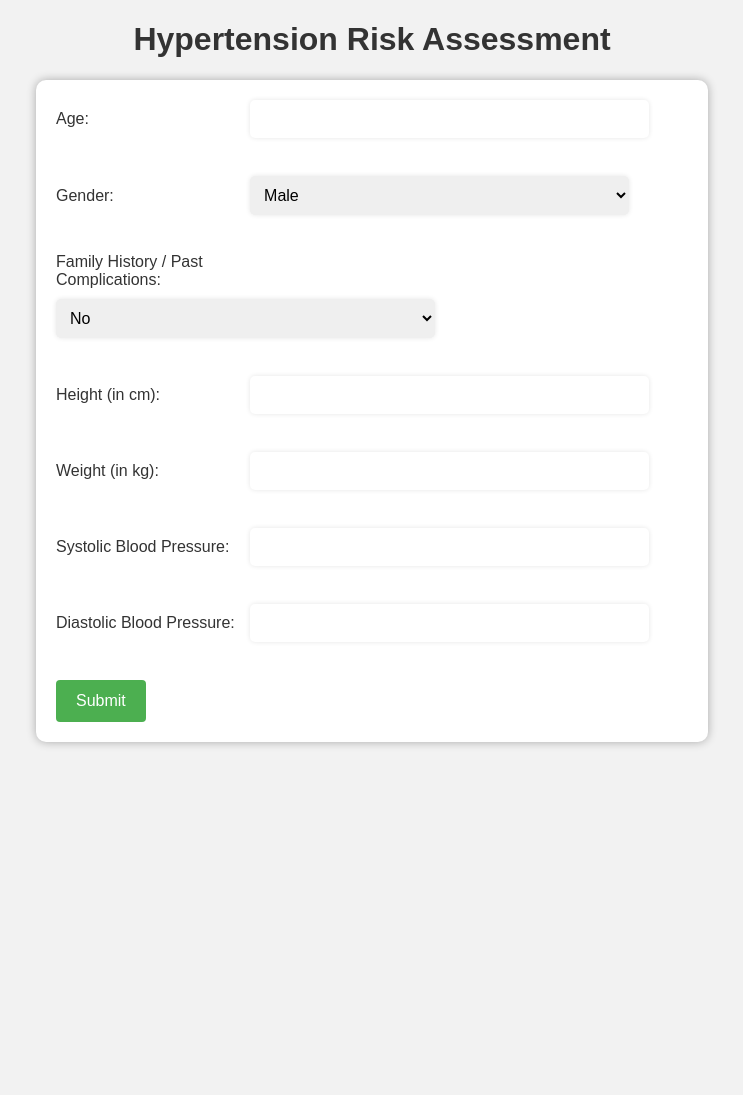
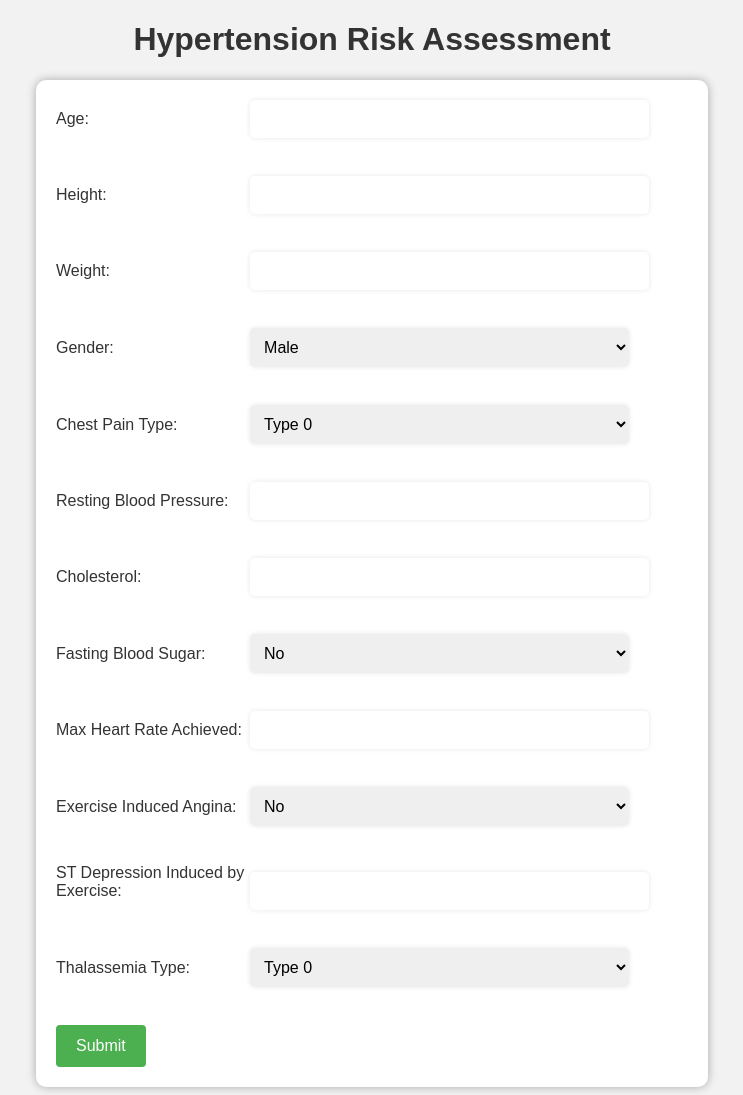
Before and after one commit to nekumartins/Remote-Nurse, a Flask app: page /home in a window 1280 px wide. Shown: the whole page, without its empty margins (268-1011 px from the left). Before the commit the page ends 746 px from the top, so only its background shows below. Run offline with Flask 3, Linux system fonts and the light colour scheme; parts of the project's set-up code (start-up, migrations or seed data) failed here and were passed over.

Commit message:
update params for sql query

```diff
--- a/app.py
+++ b/app.py
@@ -40,8 +40,14 @@ def home():
         hypertension_risk = detect_hypertension(age, cp, trestbps, chol, fbs, thalach, exang, oldpeak, thal)
 
         # Store user input and hypertension risk in the database
-        db.execute("INSERT INTO users (age, gender, cp, trestbps, chol, fbs, thalach, exang, oldpeak, thal, hypertension_risk) VALUES (?, ?, ?, ?, ?, ?, ?, ?, ?, ?, ?, ?, ?)",
-                   age, gender, cp, trestbps, chol, fbs, thalach, exang, oldpeak, thal, hypertension_risk, height, weight)
+        db.execute("""
+    INSERT INTO users (age, gender, cp, trestbps, chol, fbs, thalach, exang, oldpeak, thal, hypertension_risk, height, weight)
+    VALUES (:age, :gender, :cp, :trestbps, :chol, :fbs, :thalach, :exang, :oldpeak, :thal, :hypertension_risk, :height, :weight)
+    """,
+    {"age": age, "gender": gender, "cp": cp, "trestbps": trestbps, "chol": chol,
+     "fbs": fbs, "thalach": thalach, "exang": exang, "oldpeak": oldpeak, "thal": thal,
+     "hypertension_risk": hypertension_risk, "height": height, "weight": weight}
+)
         db.commit()
 
         # Redirect to results page
--- a/templates/home.html
+++ b/templates/home.html
@@ -76,25 +76,58 @@
   <form method="POST" action="{{ url_for('home') }}">
     <label for="age">Age:</label>
     <input type="text" id="age" name="age" value="{{ request.form.age }}" /><br /><br />
+
+    <label for="height">Height:</label>
+  <input type="text" id="height" name="height" value="{{ request.form.height }}" /><br /><br />
+
+  <label for="weight">Weight:</label>
+  <input type="text" id="weight" name="weight" value="{{ request.form.weight }}" /><br /><br />
+
     <label for="gender">Gender:</label>
     <select id="gender" name="gender">
-      <option value="male">Male</option>
-      <option value="female">Female</option>
-      <option value="other">Other</option>
+      <option value="0">Male</option>
+      <option value="1">Female</option>
     </select><br /><br />
-    <label for="med_history">Family History / Past Complications:</label><br />
-    <select id="med_history" name="med_history">
-      <option value="no">No</option>
-      <option value="yes">Yes</option>
+
+    <label for="cp">Chest Pain Type:</label>
+    <select id="cp" name="cp">
+      <option value="0">Type 0</option>
+      <option value="1">Type 1</option>
+      <option value="2">Type 2</option>
+      <option value="3">Type 3</option>
     </select><br /><br />
-    <label for="height">Height (in cm):</label>
-    <input type="text" id="height" name="height" value="{{ request.form.height }}" /><br /><br />
-    <label for="weight">Weight (in kg):</label>
-    <input type="text" id="weight" name="weight" value="{{ request.form.weight }}" /><br /><br />
-    <label for="systolic_bp">Systolic Blood Pressure:</label>
-    <input type="text" id="systolic_bp" name="systolic_bp" value="{{ request.form.systolic_bp }}" /><br /><br />
-    <label for="diastolic_bp">Diastolic Blood Pressure:</label>
-    <input type="text" id="diastolic_bp" name="diastolic_bp" value="{{ request.form.diastolic_bp }}" /><br /><br />
+
+    <label for="trestbps">Resting Blood Pressure:</label>
+    <input type="text" id="trestbps" name="trestbps" value="{{ request.form.trestbps }}" /><br /><br />
+
+    <label for="chol">Cholesterol:</label>
+    <input type="text" id="chol" name="chol" value="{{ request.form.chol }}" /><br /><br />
+
+    <label for="fbs">Fasting Blood Sugar:</label>
+    <select id="fbs" name="fbs">
+      <option value="0">No</option>
+      <option value="1">Yes</option>
+    </select><br /><br />
+
+    <label for="thalach">Max Heart Rate Achieved:</label>
+    <input type="text" id="thalach" name="thalach" value="{{ request.form.thalach }}" /><br /><br />
+
+    <label for="exang">Exercise Induced Angina:</label>
+    <select id="exang" name="exang">
+      <option value="0">No</option>
+      <option value="1">Yes</option>
+    </select><br /><br />
+
+    <label for="oldpeak">ST Depression Induced by Exercise:</label>
+    <input type="text" id="oldpeak" name="oldpeak" value="{{ request.form.oldpeak }}" /><br /><br />
+
+    <label for="thal">Thalassemia Type:</label>
+    <select id="thal" name="thal">
+      <option value="0">Type 0</option>
+      <option value="1">Type 1</option>
+      <option value="2">Type 2</option>
+      <option value="3">Type 3</option>
+    </select><br /><br />
     <input type="submit" value="Submit" style="background-color: #4CAF50; color: white; padding: 12px 20px; border: none; border-radius: 4px; cursor: pointer;">
     </form>
 
```
Also changed, not shown: hypertension.db (added).
